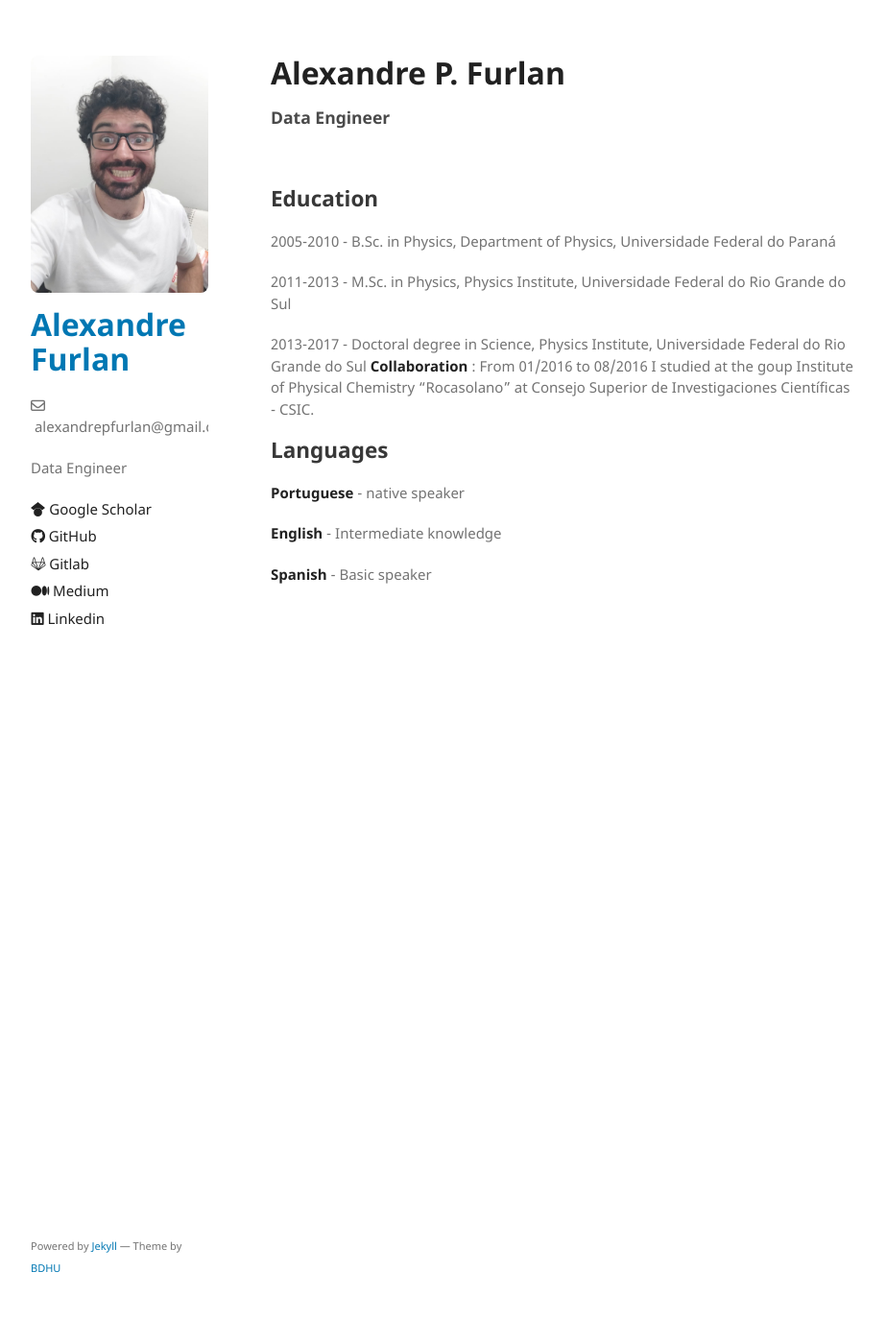
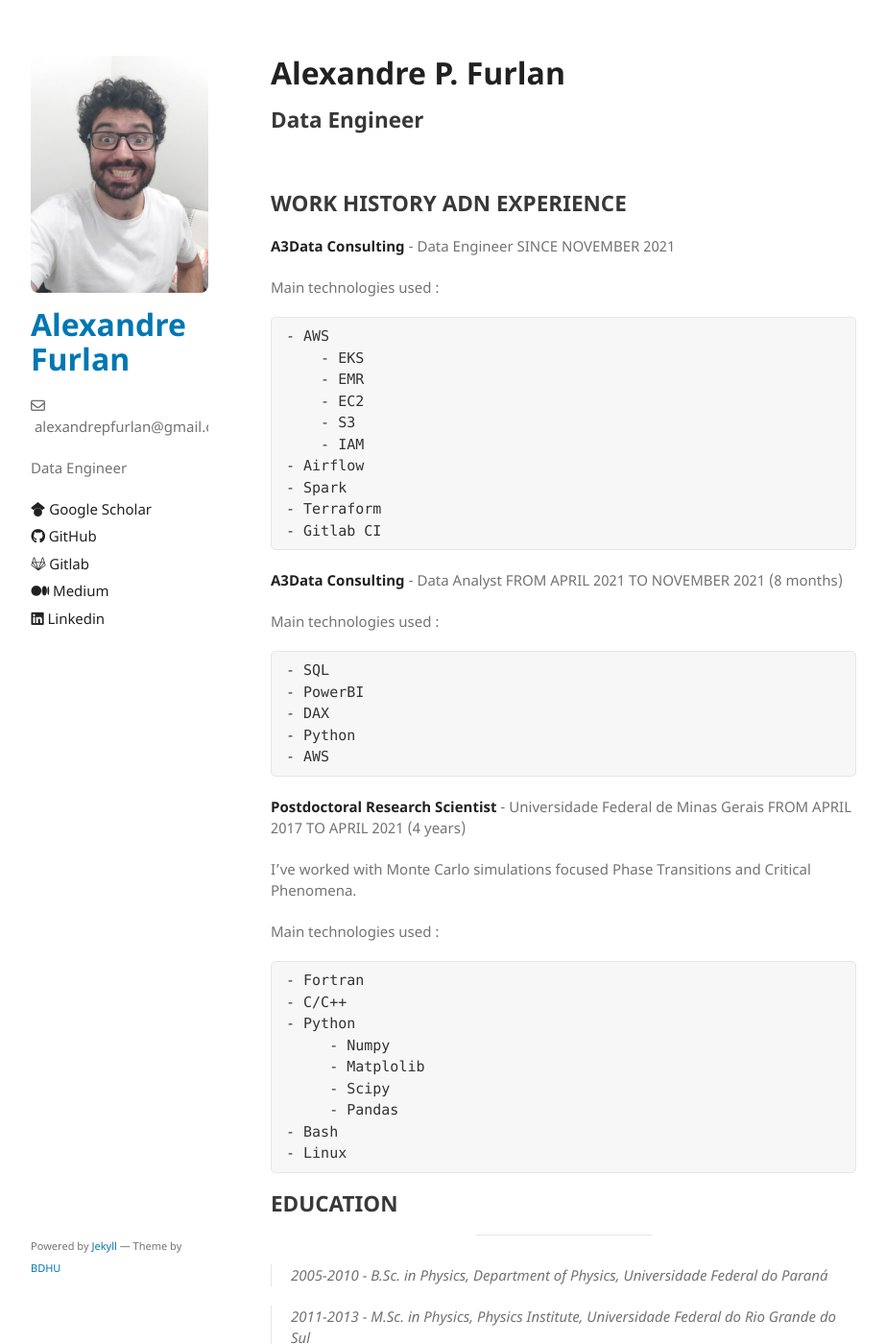
Before and after one commit to apfurlan/apfurlan.github.io, a Jekyll site: the page built from cv-page.md, in a window 1280 px wide and 1400 px high. Shown: the whole window at 96% size, without its empty margins (178-1101 px from the left). Built offline with Jekyll 4.4.1, drawn with Linux system fonts in a browser that asks for light colours; our own code applies the rules of GitHub Pages for plain Markdown files; some of the changed text lies outside the part shown.

Commit message:
init commit

```diff
--- a/cv-page.md
+++ b/cv-page.md
@@ -1,25 +1,77 @@
 # **Alexandre P. Furlan**
-### Data Engineer
+## Data Engineer
 
 &nbsp;
 &nbsp;
 &nbsp;
 
-## Education
 
-2005-2010 - B.Sc. in Physics, Department of Physics, Universidade Federal do Paraná
+## WORK HISTORY ADN EXPERIENCE
 
-2011-2013 - M.Sc. in Physics, Physics Institute, Universidade Federal do Rio Grande do Sul
+**A3Data Consulting** - Data Engineer
+SINCE NOVEMBER 2021
 
-2013-2017 - Doctoral degree in Science, Physics Institute, Universidade Federal do Rio Grande do Sul
-**Collaboration** : From 01/2016 to 08/2016 I studied at the goup Institute of Physical Chemistry
-"Rocasolano" at Consejo Superior de Investigaciones Científicas - CSIC.
+Main technologies used :
+
+    - AWS
+        - EKS
+        - EMR
+        - EC2
+        - S3
+        - IAM
+    - Airflow
+    - Spark
+    - Terraform
+    - Gitlab CI
+
+**A3Data Consulting** - Data Analyst
+FROM APRIL 2021 TO NOVEMBER 2021 (8 months)
+
+Main technologies used :
+
+    - SQL
+    - PowerBI
+    - DAX
+    - Python
+    - AWS
 
 
+**Postdoctoral Research Scientist** - Universidade Federal de Minas Gerais
+FROM APRIL 2017 TO APRIL 2021 (4 years)
+
+I've worked with Monte Carlo simulations focused Phase Transitions and Critical Phenomena.
+
+Main technologies used :
+
+    - Fortran
+    - C/C++
+    - Python
+         - Numpy
+         - Matplolib
+         - Scipy
+         - Pandas
+    - Bash
+    - Linux
+
+## EDUCATION
+---
+> 2005-2010 - B.Sc. in Physics, Department of Physics, Universidade Federal do Paraná
+
+> 2011-2013 - M.Sc. in Physics, Physics Institute, Universidade Federal do Rio Grande do Sul
+
+> 2013-2017 - Doctoral degree in Science, Physics Institute, Universidade Federal do Rio Grande do Sul
+>> **Collaboration** : From 01/2016 to 08/2016 I studied at the goup Institute of Physical Chemistry
+"Rocasolano" at Consejo Superior de Investigaciones
+Científicas - Madrid - ES.
+
+&nbsp;
+&nbsp;
+&nbsp;
+
 ## Languages
+---
+> *Portuguese** - native speaker
 
-**Portuguese** - native speaker
+> **English** - Intermediate knowledge
 
-**English** - Intermediate knowledge
-
-**Spanish** - Basic speaker
+> **Spanish** - Basic speaker
```
